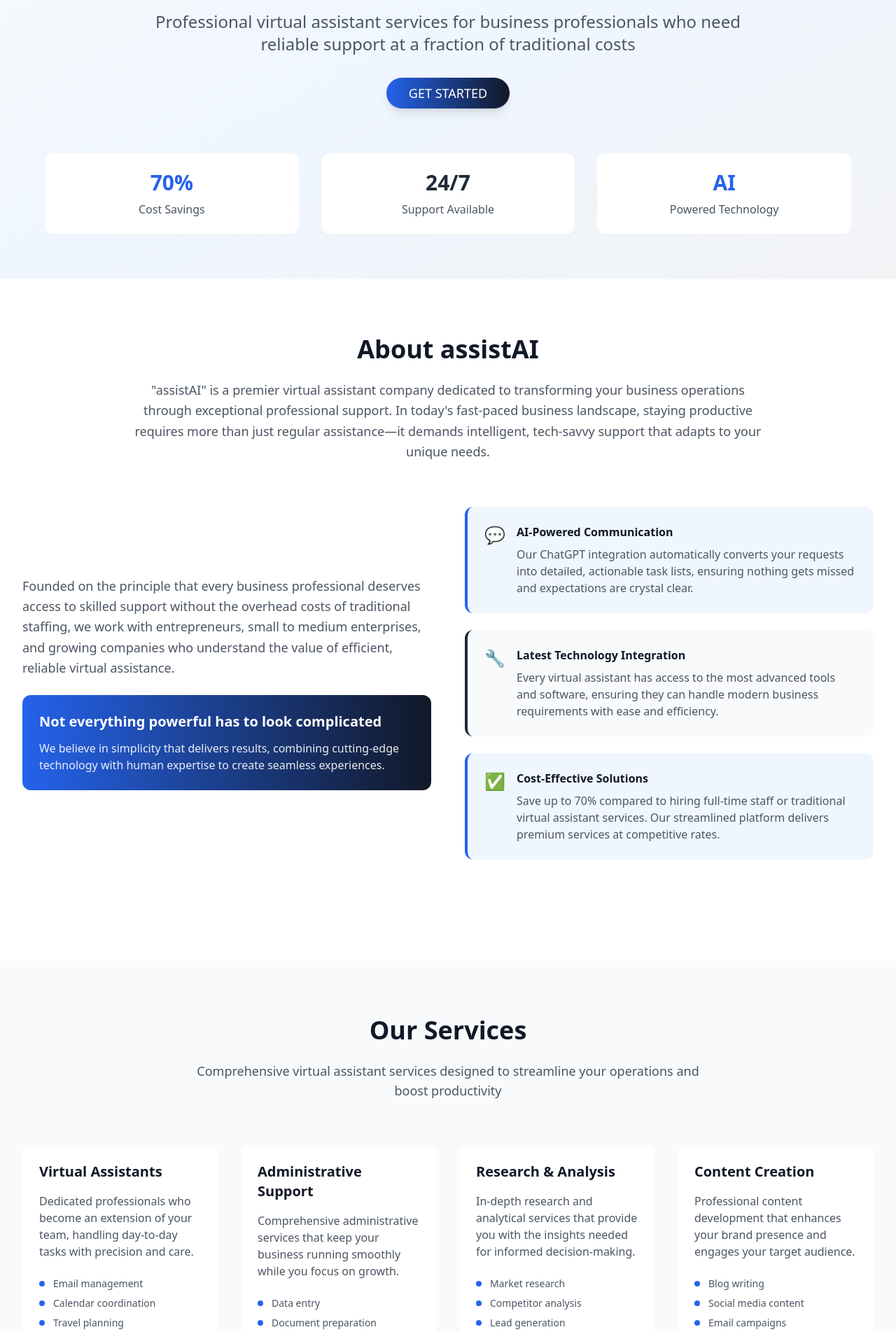
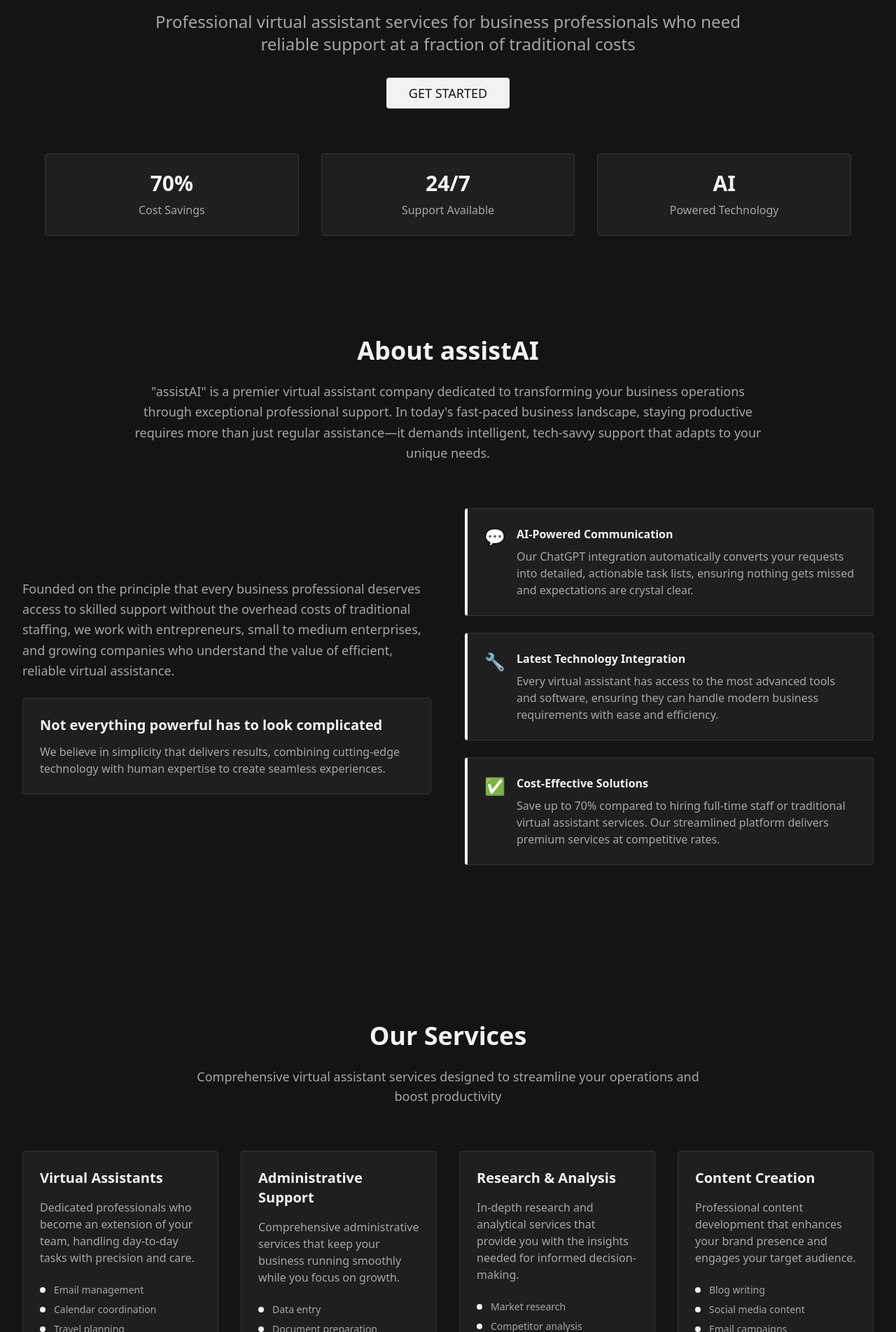
Before and after one commit to ronniehere/assist-ai, a React (Vite) app: page / in a window 1280 px wide. Shown: the part 257-2160 px from the top of the page at 70% size. Built offline with nearby package versions, Linux system fonts and the light colour scheme.

Commit message:
Implement dark mode and minimalist style
Updated the website's color scheme to black background and white writing, aiming for a minimalist style.

```diff
--- a/src/components/About.tsx
+++ b/src/components/About.tsx
@@ -1,63 +1,63 @@
 
 const About = () => {
   return (
-    <section id="about" className="py-20 bg-white">
+    <section id="about" className="py-20 bg-background">
       <div className="max-w-7xl mx-auto px-4 sm:px-6 lg:px-8">
         <div className="text-center mb-16">
-          <h2 className="text-3xl md:text-4xl font-bold text-gray-900 mb-6">
+          <h2 className="text-3xl md:text-4xl font-bold text-foreground mb-6">
             About assistAI
           </h2>
-          <p className="text-lg text-gray-600 max-w-4xl mx-auto leading-relaxed">
+          <p className="text-lg text-muted-foreground max-w-4xl mx-auto leading-relaxed">
             "assistAI" is a premier virtual assistant company dedicated to transforming your business operations through exceptional professional support. In today's fast-paced business landscape, staying productive requires more than just regular assistance—it demands intelligent, tech-savvy support that adapts to your unique needs.
           </p>
         </div>
 
         <div className="grid grid-cols-1 lg:grid-cols-2 gap-12 items-center mb-16">
           <div>
-            <p className="text-lg text-gray-600 mb-6 leading-relaxed">
+            <p className="text-lg text-muted-foreground mb-6 leading-relaxed">
               Founded on the principle that every business professional deserves access to skilled support without the overhead costs of traditional staffing, we work with entrepreneurs, small to medium enterprises, and growing companies who understand the value of efficient, reliable virtual assistance.
             </p>
-            <div className="bg-gradient-to-r from-blue-600 to-gray-900 text-white p-6 rounded-xl">
-              <h3 className="text-xl font-semibold mb-3">
+            <div className="bg-card border border-border p-6 rounded-sm">
+              <h3 className="text-xl font-semibold text-foreground mb-3">
                 Not everything powerful has to look complicated
               </h3>
-              <p className="opacity-90">
+              <p className="text-muted-foreground">
                 We believe in simplicity that delivers results, combining cutting-edge technology with human expertise to create seamless experiences.
               </p>
             </div>
           </div>
 
           <div className="space-y-6">
-            <div className="bg-blue-50 p-6 rounded-xl border-l-4 border-blue-600">
+            <div className="bg-card p-6 rounded-sm border border-border border-l-4 border-l-foreground">
               <div className="flex items-start">
                 <div className="text-2xl mr-4">💬</div>
                 <div>
-                  <h4 className="font-semibold text-gray-900 mb-2">AI-Powered Communication</h4>
-                  <p className="text-gray-600">
+                  <h4 className="font-semibold text-foreground mb-2">AI-Powered Communication</h4>
+                  <p className="text-muted-foreground">
                     Our ChatGPT integration automatically converts your requests into detailed, actionable task lists, ensuring nothing gets missed and expectations are crystal clear.
                   </p>
                 </div>
               </div>
             </div>
 
-            <div className="bg-gray-50 p-6 rounded-xl border-l-4 border-gray-800">
+            <div className="bg-card p-6 rounded-sm border border-border border-l-4 border-l-foreground">
               <div className="flex items-start">
                 <div className="text-2xl mr-4">🔧</div>
                 <div>
-                  <h4 className="font-semibold text-gray-900 mb-2">Latest Technology Integration</h4>
-                  <p className="text-gray-600">
+                  <h4 className="font-semibold text-foreground mb-2">Latest Technology Integration</h4>
+                  <p className="text-muted-foreground">
                     Every virtual assistant has access to the most advanced tools and software, ensuring they can handle modern business requirements with ease and efficiency.
                   </p>
                 </div>
               </div>
             </div>
 
-            <div className="bg-blue-50 p-6 rounded-xl border-l-4 border-blue-600">
+            <div className="bg-card p-6 rounded-sm border border-border border-l-4 border-l-foreground">
               <div className="flex items-start">
                 <div className="text-2xl mr-4">✅</div>
                 <div>
-                  <h4 className="font-semibold text-gray-900 mb-2">Cost-Effective Solutions</h4>
-                  <p className="text-gray-600">
+                  <h4 className="font-semibold text-foreground mb-2">Cost-Effective Solutions</h4>
+                  <p className="text-muted-foreground">
                     Save up to 70% compared to hiring full-time staff or traditional virtual assistant services. Our streamlined platform delivers premium services at competitive rates.
                   </p>
                 </div>
--- a/src/components/Hero.tsx
+++ b/src/components/Hero.tsx
@@ -10,41 +10,41 @@ const Hero = () => {
   };
 
   return (
-    <section className="pt-32 pb-16 bg-gradient-to-br from-gray-50 via-blue-50 to-gray-100">
+    <section className="pt-32 pb-16 bg-background">
       <div className="max-w-7xl mx-auto px-4 sm:px-6 lg:px-8">
         <div className="text-center">
-          <h1 className="text-4xl md:text-6xl font-bold text-gray-900 mb-6 leading-tight">
+          <h1 className="text-4xl md:text-6xl font-bold text-foreground mb-6 leading-tight">
             Transform Your
-            <span className="block bg-gradient-to-r from-blue-600 to-gray-900 bg-clip-text text-transparent">
+            <span className="block text-foreground">
               Business Productivity
             </span>
           </h1>
 
-          <p className="text-xl md:text-2xl text-gray-600 mb-8 max-w-4xl mx-auto leading-relaxed">
+          <p className="text-xl md:text-2xl text-muted-foreground mb-8 max-w-4xl mx-auto leading-relaxed">
             Professional virtual assistant services for business professionals who need reliable support at a fraction of traditional costs
           </p>
 
           <Button
             onClick={scrollToContact}
             size="lg"
-            className="bg-gradient-to-r from-blue-600 to-gray-900 hover:from-blue-700 hover:to-black text-white px-8 py-4 text-lg rounded-full transition-all duration-300 shadow-lg hover:shadow-xl transform hover:scale-105"
+            className="bg-primary text-primary-foreground hover:bg-primary/90 px-8 py-4 text-lg rounded-sm transition-all duration-300"
           >
             GET STARTED
           </Button>
         </div>
 
         <div className="mt-16 grid grid-cols-1 md:grid-cols-3 gap-8 max-w-6xl mx-auto">
-          <div className="text-center p-6 bg-white rounded-xl shadow-sm hover:shadow-md transition-shadow">
-            <div className="text-3xl font-bold text-blue-600 mb-2">70%</div>
-            <div className="text-gray-600">Cost Savings</div>
+          <div className="text-center p-6 bg-card rounded-sm border border-border hover:border-muted transition-colors">
+            <div className="text-3xl font-bold text-foreground mb-2">70%</div>
+            <div className="text-muted-foreground">Cost Savings</div>
           </div>
-          <div className="text-center p-6 bg-white rounded-xl shadow-sm hover:shadow-md transition-shadow">
-            <div className="text-3xl font-bold text-gray-800 mb-2">24/7</div>
-            <div className="text-gray-600">Support Available</div>
+          <div className="text-center p-6 bg-card rounded-sm border border-border hover:border-muted transition-colors">
+            <div className="text-3xl font-bold text-foreground mb-2">24/7</div>
+            <div className="text-muted-foreground">Support Available</div>
           </div>
-          <div className="text-center p-6 bg-white rounded-xl shadow-sm hover:shadow-md transition-shadow">
-            <div className="text-3xl font-bold text-blue-600 mb-2">AI</div>
-            <div className="text-gray-600">Powered Technology</div>
+          <div className="text-center p-6 bg-card rounded-sm border border-border hover:border-muted transition-colors">
+            <div className="text-3xl font-bold text-foreground mb-2">AI</div>
+            <div className="text-muted-foreground">Powered Technology</div>
           </div>
         </div>
       </div>
--- a/src/components/Services.tsx
+++ b/src/components/Services.tsx
@@ -24,26 +24,26 @@ const Services = () => {
   ];
 
   return (
-    <section id="services" className="py-20 bg-gray-50">
+    <section id="services" className="py-20 bg-background">
       <div className="max-w-7xl mx-auto px-4 sm:px-6 lg:px-8">
         <div className="text-center mb-16">
-          <h2 className="text-3xl md:text-4xl font-bold text-gray-900 mb-6">
+          <h2 className="text-3xl md:text-4xl font-bold text-foreground mb-6">
             Our Services
           </h2>
-          <p className="text-lg text-gray-600 max-w-3xl mx-auto">
+          <p className="text-lg text-muted-foreground max-w-3xl mx-auto">
             Comprehensive virtual assistant services designed to streamline your operations and boost productivity
           </p>
         </div>
 
         <div className="grid grid-cols-1 md:grid-cols-2 lg:grid-cols-4 gap-8">
           {services.map((service, index) => (
-            <div key={index} className="bg-white p-6 rounded-xl shadow-sm hover:shadow-lg transition-shadow duration-300">
-              <h3 className="text-xl font-semibold text-gray-900 mb-4">{service.title}</h3>
-              <p className="text-gray-600 mb-6">{service.description}</p>
+            <div key={index} className="bg-card p-6 rounded-sm border border-border hover:border-muted transition-colors duration-300">
+              <h3 className="text-xl font-semibold text-foreground mb-4">{service.title}</h3>
+              <p className="text-muted-foreground mb-6">{service.description}</p>
               <ul className="space-y-2">
                 {service.features.map((feature, featureIndex) => (
-                  <li key={featureIndex} className="flex items-center text-sm text-gray-600">
-                    <div className="w-2 h-2 bg-blue-600 rounded-full mr-3"></div>
+                  <li key={featureIndex} className="flex items-center text-sm text-muted-foreground">
+                    <div className="w-2 h-2 bg-foreground rounded-full mr-3"></div>
                     {feature}
                   </li>
                 ))}
--- a/src/index.css
+++ b/src/index.css
@@ -6,33 +6,33 @@
 
 @layer base {
   :root {
-    --background: 0 0% 100%;
-    --foreground: 222.2 84% 4.9%;
+    --background: 0 0% 8%;
+    --foreground: 0 0% 95%;
 
-    --card: 0 0% 100%;
-    --card-foreground: 222.2 84% 4.9%;
+    --card: 0 0% 12%;
+    --card-foreground: 0 0% 95%;
 
-    --popover: 0 0% 100%;
-    --popover-foreground: 222.2 84% 4.9%;
+    --popover: 0 0% 12%;
+    --popover-foreground: 0 0% 95%;
 
-    --primary: 222.2 47.4% 11.2%;
-    --primary-foreground: 210 40% 98%;
+    --primary: 0 0% 95%;
+    --primary-foreground: 0 0% 8%;
 
-    --secondary: 210 40% 96.1%;
-    --secondary-foreground: 222.2 47.4% 11.2%;
+    --secondary: 0 0% 18%;
+    --secondary-foreground: 0 0% 95%;
 
-    --muted: 210 40% 96.1%;
-    --muted-foreground: 215.4 16.3% 46.9%;
+    --muted: 0 0% 18%;
+    --muted-foreground: 0 0% 65%;
 
-    --accent: 210 40% 96.1%;
-    --accent-foreground: 222.2 47.4% 11.2%;
+    --accent: 0 0% 18%;
+    --accent-foreground: 0 0% 95%;
 
     --destructive: 0 84.2% 60.2%;
-    --destructive-foreground: 210 40% 98%;
+    --destructive-foreground: 0 0% 95%;
 
-    --border: 214.3 31.8% 91.4%;
-    --input: 214.3 31.8% 91.4%;
-    --ring: 222.2 84% 4.9%;
+    --border: 0 0% 20%;
+    --input: 0 0% 20%;
+    --ring: 0 0% 95%;
 
     --radius: 0.5rem;
 
```
